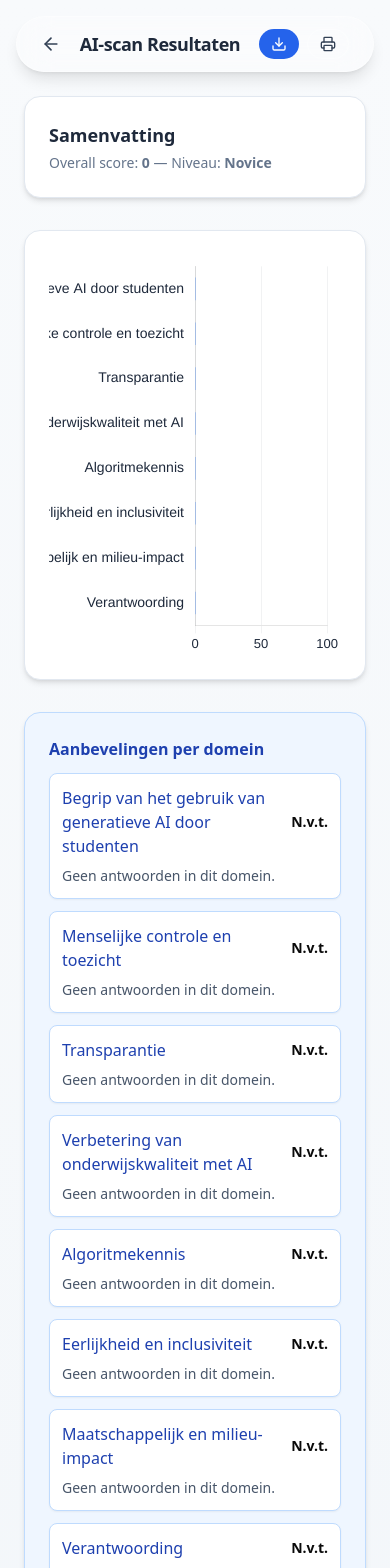
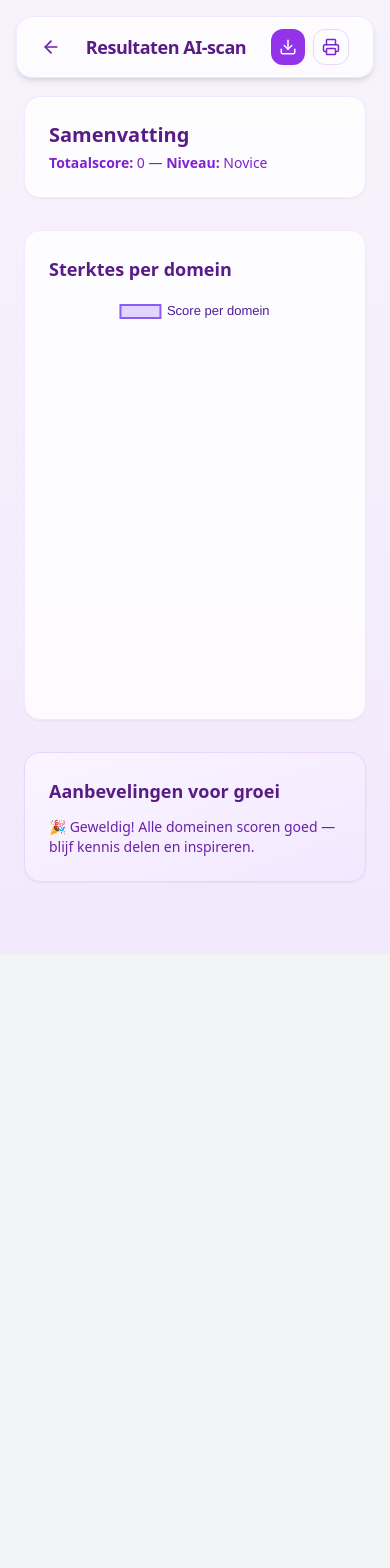
Before and after one commit to mrjimmyscheer/ai-scan-poc, a React (Vite) app: page /results in a window 390 px wide. Shown: the top 1568 px of the page. After the commit the page ends 954 px from the top, so only its background shows below. Built offline with nearby package versions, Linux system fonts and the light colour scheme.

Commit message:
Betere styling o.a. responsive, betere pdf, betere results met ai advies en ai hulp etc

```diff
--- a/src/pages/ResultPage.jsx
+++ b/src/pages/ResultPage.jsx
@@ -1,22 +1,20 @@
 import React, { useEffect, useRef, useState } from "react";
 import {
-  Chart,
-  BarElement,
-  CategoryScale,
-  LinearScale,
-  Title,
+  Chart as ChartJS,
+  RadialLinearScale,
+  PointElement,
+  LineElement,
+  Filler,
   Tooltip,
   Legend,
 } from "chart.js";
-import { Bar } from "react-chartjs-2";
-import html2canvas from "html2canvas";
+import { Radar } from "react-chartjs-2";
 import jsPDF from "jspdf";
 import { ArrowLeft, Download, Printer } from "lucide-react";
 import { computeDomainScores } from "../utils/scoring";
-import HeatmapTable from "../components/HeatmapTable";
 import surveyJson from "../survey_nl_cleaned.json";
 
-Chart.register(BarElement, CategoryScale, LinearScale, Title, Tooltip, Legend);
+ChartJS.register(RadialLinearScale, PointElement, LineElement, Filler, Tooltip, Legend);
 
 const STORAGE_KEY_PREFIX = "ai-scan-session-";
 
@@ -49,51 +47,138 @@ function loadLastSavedSession() {
   }
 }
 
-function makeBarOptions() {
-  return {
-    indexAxis: "y",
-    responsive: true,
-    maintainAspectRatio: false,
-    scales: {
-      x: {
-        max: 100,
-        ticks: { color: "#1e293b", font: { size: 13 } },
-        grid: { color: "rgba(30,41,59,0.06)" },
+function getRecommendation(score, title) {
+  if (score === null) return null;
+
+  const s = score;
+  const t = title.toLowerCase();
+
+  const pick = (arr) => arr[Math.floor(Math.random() * arr.length)];
+
+  const domainAdvice = {
+    "begrip van het gebruik van generatieve ai door studenten": { // <-- Temporary, kun je altijd aanpassen, chatgpt heeft dit gegenereerd, maar lijkt oke?
+      low: [
+        "Volg een korte workshop over AI-gebruik door studenten en bespreek voorbeelden van verantwoord gebruik in jouw les.",
+        "Lees meer over AI-geletterdheid bij studenten: https://www.surf.nl/ai-in-het-onderwijs",
+        "Ontwerp een mini-les waarin studenten reflecteren op hun eigen AI-gebruik.",
+      ],
+      mid: [
+        "Integreer AI-ethiek in opdrachten. Laat studenten bespreken hoe AI hun leerproces beïnvloedt.",
+        "Gebruik tools zoals ChatGPT als voorbeeld, en bespreek de voor- en nadelen in kleine groepen.",
+      ],
+      high: [
+        "Je begeleidt studenten al goed! Overweeg om jouw aanpak te delen met collega’s via een workshop of artikel.",
+        "Organiseer een studentendialoog over verantwoord AI-gebruik om bewustwording te vergroten.",
+      ],
     },
-      y: {
-        ticks: { color: "#1e293b", font: { size: 14 } },
-        grid: { display: false },
+
+    "menselijke controle en toezicht": {
+      low: [
+        "Leer meer over ‘human-in-the-loop’-principes. Zie: https://www.ibm.com/blogs/research/2020/11/human-in-the-loop-ai/",
+        "Oefen met het valideren van AI-output — bijvoorbeeld door AI-resultaten te vergelijken met menselijke beoordelingen.",
+      ],
+      mid: [
+        "Maak AI-toezicht onderdeel van je workflow. Plan vaste momenten om AI-output te checken.",
+        "Gebruik voorbeelden uit je onderwijspraktijk om te bespreken waar menselijke controle essentieel is.",
+      ],
+      high: [
+        "Fantastisch! Je past menselijke controle goed toe. Deel je werkwijze in je team en inspireer anderen.",
+      ],
     },
+
+    transparantie: {
+      low: [
+        "Volg een microlearning over uitlegbaarheid van AI: https://teachingai.eu/",
+        "Probeer AI-beslissingen in je eigen woorden uit te leggen — dat helpt studenten begrijpen hoe AI werkt.",
+      ],
+      mid: [
+        "Ontwikkel een korte oefening waarin studenten uitleggen waarom een AI-tool iets ‘vindt’.",
+        "Gebruik tools met ‘explain’ functies (zoals Copilot of Grammarly) om transparantie te demonstreren.",
+      ],
+      high: [
+        "Top! Je stimuleert AI-transparantie. Deel je uitlegvoorbeelden met collega’s als best practice.",
+      ],
     },
-    plugins: {
-      legend: { display: false },
-      tooltip: { enabled: true },
-      title: { display: false },
+
+    "verbetering van onderwijskwaliteit met ai": {
+      low: [
+        "Bekijk een webinar over AI in onderwijsinnovatie: https://www.surf.nl/webinar-ai-in-het-onderwijs",
+        "Start met een kleine AI-toepassing, zoals automatische feedback of samenvattingstools.",
+      ],
+      mid: [
+        "Gebruik AI voor differentiatie of leerondersteuning — probeer tools zoals ChatGPT of EduGPT met duidelijke instructies.",
+        "Werk samen met collega’s om AI te gebruiken bij reflectie of peer feedback.",
+      ],
+      high: [
+        "Knap werk! Jij benut AI al effectief. Denk na over het ontwikkelen van een best practice of training voor je team.",
+      ],
+    },
+
+    algoritmekennis: {
+      low: [
+        "Bekijk de gratis cursus ‘Elements of AI’: https://www.elementsofai.com/nl/",
+        "Leer over hoe algoritmes werken via korte video’s van AI Campus NL.",
+      ],
+      mid: [
+        "Verdiep je in termen als ‘dataset’, ‘bias’, en ‘parameter’. Dit versterkt je algoritmebegrip.",
+        "Bespreek met collega’s hoe AI-modellen beslissingen nemen — leer van elkaars inzichten.",
+      ],
+      high: [
+        "Geweldig! Jij begrijpt hoe algoritmes werken. Overweeg een lezing of training te geven voor collega’s.",
+      ],
+    },
+
+    "eerlijkheid en inclusiviteit": {
+      low: [
+        "Lees meer over bias in AI: https://teachingai.eu/resources/bias",
+        "Evalueer AI-tools op inclusiviteit — laat studenten voorbeelden zoeken van niet-neutrale output.",
+      ],
+      mid: [
+        "Organiseer een gesprek over gelijke kansen bij AI-gebruik in het onderwijs.",
+        "Gebruik scenario’s om te laten zien hoe AI per ongeluk oneerlijk kan zijn.",
+      ],
+      high: [
+        "Geweldig dat je aandacht hebt voor inclusiviteit! Blijf AI kritisch bekijken en inspireer anderen.",
+      ],
+    },
+
+    "maatschappelijk en milieu-impact": {
+      low: [
+        "Onderzoek de ecologische voetafdruk van AI via: https://aiandclimate.org/",
+        "Bespreek met studenten hoe AI invloed heeft op banen en duurzaamheid.",
+      ],
+      mid: [
+        "Vergelijk de maatschappelijke voor- en nadelen van AI in je vakgebied.",
+        "Stimuleer studenten om kritisch na te denken over AI-ethiek en duurzaamheid.",
+      ],
+      high: [
+        "Prima werk! Je betrekt maatschappelijke thema’s actief bij AI-gebruik. Blijf dat uitdragen.",
+      ],
+    },
+
+    verantwoording: {
+      low: [
+        "Maak een simpel reflectieverslag over hoe AI je onderwijs beïnvloedt.",
+        "Plan een overleg met je team over gezamenlijke verantwoording en reflectie op AI-gebruik.",
+      ],
+      mid: [
+        "Gebruik een logboek of checklist om AI-toepassingen te evalueren.",
+        "Evalueer de impact van AI op leeruitkomsten en deel die inzichten met collega’s.",
+      ],
+      high: [
+        "Top! Je reflecteert en verantwoordt actief. Overweeg om jouw evaluatiemethode te publiceren of te delen.",
+      ],
     },
   };
+
+  const domain = domainAdvice[t];
+  if (!domain) return null;
+
+  if (s < 40) return pick(domain.low);
+  if (s < 70) return pick(domain.mid);
+  if (s >= 90) return `🎉 ${pick(domain.high)} Goed gedaan!`; //<-- laat gebruiker blij zijn vanaf 90 punten per domein.
+  return pick(domain.high);
 }
-
-// async function captureFullElement(el, scale = 3, fitWidth = true) {
-//   const origWidth = el.style.width;
-//   const origHeight = el.style.height;
-
-//   if (fitWidth) {
-//     el.style.width = "1000px";
-//   }
-//   el.style.height = "auto";
-
-//   const canvas = await html2canvas(el, {
-//     scale,
-//     useCORS: true,
-//     backgroundColor: "#ffffff",
-//     scrollY: -window.scrollY,
-//   });
-
-//   el.style.width = origWidth || "";
-//   el.style.height = origHeight || "";
-
-//   return canvas;
-// }
 
 export default function ResultPage({ location }) {
   const incomingState = (location && location.state) || {};
@@ -101,9 +186,7 @@ export default function ResultPage({ location }) {
   const [state, setState] = useState(() =>
     Object.keys(incomingState).length ? incomingState : null
   );
-
-  const barRef = useRef(null);
-  const chartOptions = makeBarOptions();
+  const radarRef = useRef(null);
 
   useEffect(() => {
     if (state) return;
@@ -136,148 +219,255 @@ export default function ResultPage({ location }) {
     (d) => d.title !== "Toestemming voor gegevensgebruik"
   );
 
+  const radarLabels = filteredDomainResults.map((d) => d.title || d.id);
+  const radarScores = filteredDomainResults.map((d) => (d.score === null ? 0 : d.score));
+
+  const radarData = {
+    labels: radarLabels,
+    datasets: [
+      {
+        label: "Score per domein",
+        data: radarScores,
+        backgroundColor: "rgba(139, 92, 246, 0.25)",
+        borderColor: "#8b5cf6",
+        pointBackgroundColor: "#8b5cf6",
+        borderWidth: 2,
+      },
+    ],
+  };
+
+  const radarOptions = {
+    responsive: true,
+    maintainAspectRatio: false,
+    scales: {
+      r: {
+        angleLines: { color: "rgba(139,92,246,0.08)" },
+        grid: { color: "rgba(139,92,246,0.1)" },
+        suggestedMin: 0,
+        suggestedMax: 100,
+        ticks: { stepSize: 20, color: "#6b21a8" },
+        pointLabels: { color: "#4c1d95", font: { size: 12, weight: "500" } },
+      },
+    },
+    plugins: {
+      legend: { labels: { color: "#4c1d95", font: { size: 13, weight: "500" } } },
+    },
+  };
+
   async function downloadPdf() {
     const pdf = new jsPDF({ orientation: "portrait", unit: "mm", format: "a4" });
     const pageW = pdf.internal.pageSize.getWidth();
     const pageH = pdf.internal.pageSize.getHeight();
 
-    pdf.setFillColor(59, 130, 246);
-    pdf.rect(0, 0, pageW, pageH, "F");
+    // --- Voorpagina: modern en strak ---
+    pdf.setFillColor(30, 144, 255); // Blauwe balk
+    pdf.rect(0, 0, pageW, 50, "F");
+    pdf.setFont("helvetica", "bold");
     pdf.setTextColor(255, 255, 255);
     pdf.setFontSize(28);
-    pdf.setFont("helvetica", "bold");
-    pdf.text("AI Maturity Scan", pageW / 2, pageH / 2 - 20, { align: "center" });
+    pdf.text("AI Maturity Scan", pageW / 2, 30, { align: "center" });
+
     pdf.setFontSize(14);
+    pdf.setTextColor(50, 50, 50);
     pdf.setFont("helvetica", "normal");
-    pdf.text("Raport van: https://websiteurl.com/", pageW / 2, pageH / 2 + 10, { align: "center" });
-    pdf.text(`Date: ${new Date().toLocaleDateString()}`, pageW / 2, pageH / 2 + 20, { align: "center" });
+    pdf.text(`Datum: ${new Date().toLocaleDateString()}`, pageW / 2, 60, { align: "center" });
 
-    const chartInstance = barRef.current?.chart;
+    // Subtiele lijn onder header
+    pdf.setDrawColor(30, 144, 255);
+    pdf.setLineWidth(1);
+    pdf.line(10, 65, pageW - 10, 65);
+
+    // --- Radar chart + adviezen op pagina 2 ---
+    pdf.addPage();
+    let currentPage = 2;
+    let y = 20;
+
+    // Radar chart toevoegen
+    const chartInstance = radarRef.current;
     if (chartInstance) {
-      const chartCanvas = chartInstance.toBase64Image();
-      const chartWidthMM = pageW - 20;
-      const chartHeightMM = (chartInstance.height / chartInstance.width) * chartWidthMM;
+      const chartCanvas = chartInstance.canvas;
+      const ctx = chartCanvas.getContext("2d");
+      ctx.save();
+      ctx.globalCompositeOperation = "destination-over";
+      ctx.fillStyle = "#ffffff"; // wit
+      ctx.fillRect(0, 0, chartCanvas.width, chartCanvas.height);
+      ctx.restore();
 
-      pdf.addPage();
-      pdf.addImage(chartCanvas, "PNG", 10, 10, chartWidthMM, chartHeightMM);
-      pdf.setFontSize(9);
-      pdf.setTextColor(100);
-      pdf.text("© itsjimmys 2025", pageW - 40, pageH - 10);
+      const imgData = chartCanvas.toDataURL("image/jpeg", 0.8);
+      const chartWidthMM = pageW - 40;
+      const chartHeightMM = (chartCanvas.height / chartCanvas.width) * chartWidthMM;
+      pdf.addImage(imgData, "JPEG", 20, y, chartWidthMM, chartHeightMM);
+      y += chartHeightMM + 10;
     }
 
-    const heatEl = document.getElementById("analysis-and-heatmap");
-    if (heatEl) {
-      const canvas = await html2canvas(heatEl, {
-        scale: 2,
-        useCORS: true,
-        backgroundColor: "#ffffff",
-        scrollX: -heatEl.scrollLeft,
+    // Adviezen sectie
+    const adviezen = filteredDomainResults
+      .filter((d) => d.score < 70 && d.score !== null)
+      .map((d) => ({
+        title: d.title,
+        score: d.score,
+        advies: getRecommendation(d.score, d.title),
+      }));
+
+    if (adviezen.length) {
+      pdf.setFontSize(16);
+      pdf.setFont("helvetica", "bold");
+      pdf.text("Aanbevelingen per domein", 10, y);
+      y += 10;
+      pdf.setFontSize(12);
+      pdf.setFont("helvetica", "normal");
+
+      adviezen.forEach((d) => {
+        const textLines = pdf.splitTextToSize(d.advies, pageW - 20);
+
+        if (y + textLines.length * 6 + 14 > pageH - 20) {
+          addFooter(pdf, currentPage, pageW, pageH);
+          pdf.addPage();
+          currentPage++;
+          y = 20;
+        }
+
+        pdf.setFont("helvetica", "bold");
+        pdf.text(`${d.title} — Score: ${d.score}`, 10, y);
+        y += 7;
+        pdf.setFont("helvetica", "normal");
+        pdf.text(textLines, 10, y);
+        y += textLines.length * 6 + 4;
       });
 
-      const pxToMm = (px) => (px * 25.4) / 96;
-      const wmm = pxToMm(canvas.width);
-      const hmm = pxToMm(canvas.height);
-      const ratio = Math.min(pageW / wmm, pageH / hmm);
-      const drawW = wmm * ratio;
-      const drawH = hmm * ratio;
-
-      pdf.addPage();
-      pdf.addImage(canvas.toDataURL("image/png"), "PNG", (pageW - drawW) / 2, 10, drawW, drawH - 10);
-      pdf.setFontSize(9);
-      pdf.setTextColor(100);
-      pdf.text("© itsjimmys 2025", pageW - 40, pageH - 10);
+      // Footer laatste pagina
+      addFooter(pdf, currentPage, pageW, pageH);
     }
 
     pdf.save(`AI-scan_resultaten_${new Date().toISOString().slice(0, 10)}.pdf`);
   }
 
-  const chartLabels = filteredDomainResults.map((d) => d.title || d.id);
-  const chartDataValues = filteredDomainResults.map((d) => (d.score === null ? 0 : d.score));
-  const barData = {
-    labels: chartLabels,
-    datasets: [
-      {
-        label: "Score",
-        data: chartDataValues,
-        borderRadius: 8,
-        barThickness: 22,
-        backgroundColor: "#3b82f6",
-      },
-    ],
-  };
+  function addFooter(pdf, pageNumber, pageW, pageH) {
+    pdf.setFontSize(10);
+    pdf.setTextColor(100);
+    pdf.setFont("helvetica", "normal");
+    pdf.text("© 2025", 10, pageH - 10); //<-- COPYRIGHT AANPASSEN OF VERWIJDEREN INDIEN NODIG!!!!!!!!!!
+    if (pageNumber > 1) {
+      pdf.text(`${pageNumber}`, pageW - 10, pageH - 10, { align: "right" });
+    }
+  }
 
   return (
-    <div className="min-h-screen bg-gradient-to-b from-slate-50 to-slate-100 flex flex-col pb-12">
-      <div className="fixed top-4 left-1/2 transform -translate-x-1/2 z-50 w-full max-w-3xl px-4">
-        <div className="flex items-center justify-between rounded-full bg-white/30 backdrop-blur-lg shadow-lg border border-white/40 px-6 py-3">
-          <button onClick={() => window.history.back()} className="flex items-center text-slate-700 hover:text-slate-900 transition">
+  <div className="min-h-screen bg-gradient-to-b from-[#f7f3fb] to-[#f2e9fc] flex flex-col pb-12 print:bg-white print:text-black">
+    {/* Header */}
+    <header className="fixed top-4 left-1/2 transform -translate-x-1/2 z-50 w-full max-w-4xl px-4 print:hidden">
+      <div className="flex items-center justify-between rounded-2xl bg-white/70 backdrop-blur-md shadow-md border border-purple-100 px-6 py-3">
+        <button
+          onClick={() => window.history.back()}
+          className="flex items-center text-purple-800 hover:text-purple-950 transition"
+        >
           <ArrowLeft size={20} />
         </button>
-          <h1 className="font-semibold text-slate-800 text-lg tracking-tight">AI-scan Resultaten</h1>
+        <h1 className="font-semibold text-purple-900 text-lg tracking-tight">
+          Resultaten AI-scan
+        </h1>
         <div className="flex gap-2">
-            <button className="flex items-center gap-1.5 px-3 py-1.5 rounded-full bg-blue-600 text-white hover:bg-blue-500 transition" onClick={downloadPdf}>
-              <Download size={16} />
+          <button
+            className="flex items-center justify-center p-2 rounded-xl bg-purple-600 text-white hover:bg-purple-500 transition"
+            onClick={downloadPdf}
+          >
+            <Download size={18} />
           </button>
-            <button className="flex items-center gap-1.5 px-3 py-1.5 rounded-full border border-white/40 text-slate-700 hover:bg-white/20 transition" onClick={() => window.print()}>
-              <Printer size={16} />
+          <button
+            className="flex items-center justify-center p-2 rounded-xl border border-purple-200 text-purple-700 hover:bg-purple-100 transition"
+            onClick={() => window.print()}
+          >
+            <Printer size={18} />
           </button>
         </div>
       </div>
-      </div>
+    </header>
 
-      <main className="flex-1 max-w-6xl mx-auto w-full p-6 space-y-8 pt-24">
+    <main className="flex-1 max-w-5xl mx-auto w-full p-6 space-y-8 pt-24">
       {isLoading ? (
-          <div className="p-6 min-h-[60vh] flex items-center justify-center text-slate-600 text-lg">
+        <div className="p-6 min-h-[60vh] flex items-center justify-center text-purple-600 text-lg">
           Laden…
         </div>
       ) : (
         <>
-            <section id="result-summary" className="p-6 rounded-2xl bg-white shadow-md border border-slate-200">
-              <h2 className="text-lg font-bold text-slate-800">Samenvatting</h2>
-              <p className="text-sm text-slate-500 mt-1">
-                Overall score: <span className="font-semibold">{result.overall}</span> — Niveau: <span className="font-semibold">{result.level}</span>
+          {/* Samenvatting */}
+          <section className="p-6 rounded-2xl bg-white/80 backdrop-blur-sm border border-purple-100 shadow-sm">
+            <h2 className="text-xl font-semibold text-purple-900 mb-1">Samenvatting</h2>
+            <p className="text-sm text-purple-700">
+              <span className="font-semibold">Totaalscore:</span> {result.overall} —{" "}
+              <span className="font-semibold">Niveau:</span> {result.level}
             </p>
             {loadedFromStorage && (
-                <div className="text-xs mt-2 text-amber-600">Geadviseerd: geladen uit je laatst opgeslagen sessie</div>
+              <div className="text-xs mt-2 text-amber-600">
+                (Resultaten geladen uit je laatst opgeslagen sessie)
+              </div>
             )}
           </section>
 
-            <section id="result-chart" className="p-6 rounded-2xl bg-white shadow-md border border-slate-200">
-              <div className="w-full overflow-x-auto">
-                <div style={{ height: Math.max(300, filteredDomainResults.length * 50) }}>
-                  <Bar ref={barRef} data={barData} options={chartOptions} />
-                </div>
+          {/* Radar Chart */}
+          <section className="p-6 rounded-2xl bg-white/80 backdrop-blur-sm border border-purple-100 shadow-sm">
+            <h3 className="text-lg font-semibold mb-3 text-purple-900">
+              Sterktes per domein
+            </h3>
+            <div className="w-full h-[400px] sm:h-[500px] md:h-[550px]">
+              <Radar ref={radarRef} data={radarData} options={radarOptions} />
             </div>
           </section>
 
-            <section id="analysis-and-heatmap" className="space-y-8">
-              <div className="w-full p-6 rounded-2xl bg-blue-50 shadow-md border border-blue-200">
-                <h3 className="font-semibold mb-3 text-blue-800">Aanbevelingen per domein</h3>
+          {/* Adviezen */}
+          <section className="space-y-4">
+            <div className="w-full p-6 rounded-2xl bg-gradient-to-br from-purple-50 to-purple-100 border border-purple-200 shadow-sm print:bg-white print:border-gray-200">
+              <h3 className="text-lg font-semibold mb-3 text-purple-900 print:text-black">
+                Aanbevelingen voor groei
+              </h3>
               <div className="space-y-3">
-                  {filteredDomainResults.map((d) => (
-                    <div key={d.id} className="p-3 rounded-lg border border-blue-200 bg-white shadow-sm">
-                      <div className="flex justify-between items-center">
-                        <div className="font-medium text-blue-800">{d.title}</div>
-                        <div className="text-sm font-bold">{d.score === null ? "N.v.t." : d.score}</div>
+                {filteredDomainResults
+                  .filter((d) => d.score < 70 && d.score !== null)
+                  .map((d) => {
+                    const advies = getRecommendation(d.score, d.title);
+
+                    const chatPrompt = encodeURIComponent(
+                      `Ik heb AI Maturity test gedaan en kreeg een lage score ${d.score}/100 op het domein "${d.title}". Het advies is: "${advies}". Help me een concreet actieplan te maken om dit doel te bereiken, stap voor stap. Ik wil er niet al te lang over doen.`
+                    );
+                    const chatLink = `https://chat.openai.com/?model=gpt-4o&q=${chatPrompt}`;
+
+                    return (
+                      <div
+                        key={d.id}
+                        className="p-4 rounded-xl border border-purple-200 bg-white/90 backdrop-blur-sm shadow-sm hover:shadow-md transition print:shadow-none"
+                      >
+                        <div className="flex justify-between items-center mb-1">
+                          <div className="font-medium text-purple-800 print:text-black">
+                            {d.title}
                           </div>
-                      <div className="mt-2 text-sm text-slate-600">
-                        {d.score === null
-                          ? "Geen antwoorden in dit domein."
-                          : d.score < 50
-                          ? "Actie: Plan een korte praktische training en maak concrete rubrics."
-                          : d.score < 70
-                          ? "Actie: Verspreid best practices en organiseer intervisie binnen de vakgroep."
-                          : "Actie: Verdiep met advanced use-cases en deel voorbeelden breed binnen de opleiding."}
+                          <div className="text-sm font-bold text-purple-700 print:text-black">
+                            {d.score}
                           </div>
                         </div>
-                  ))}
+                        <div className="mt-1 text-sm text-purple-700 print:text-black whitespace-pre-line">
+                          {advies}
+                        </div>
+
+                        <div className="mt-3 print:hidden">
+                          <a
+                            href={chatLink}
+                            target="_blank"
+                            rel="noopener noreferrer"
+                            className="inline-flex items-center gap-1 px-3 py-1.5 rounded-full bg-purple-600 text-white text-sm hover:bg-purple-500 transition"
+                          >
+                            💬 Werk dit uit met ChatGPT
+                          </a>
                         </div>
                       </div>
-
-              <div className="w-full p-6 rounded-2xl bg-white shadow-md border border-slate-200">
-                <h3 className="font-semibold mb-3 text-slate-800">Gedetailleerde resultaten</h3>
-                <div className="text-sm text-slate-700 overflow-x-auto">
-                  <HeatmapTable domainResults={filteredDomainResults} />
+                    );
+                  })}
+                {filteredDomainResults.every(
+                  (d) => d.score >= 70 || d.score === null
+                ) && (
+                  <div className="text-purple-800 text-sm">
+                    🎉 Geweldig! Alle domeinen scoren goed — blijf kennis delen en inspireren.
+                  </div>
+                )}
               </div>
             </div>
           </section>
--- a/src/pages/ScanPage.jsx
+++ b/src/pages/ScanPage.jsx
@@ -80,7 +80,6 @@ function Modal({ show, title, children, onClose, actions }) {
 }
 
 export default function ScanPage() {
-  // Flatten questions
   const domains = surveyJson.domains || [];
   const questions = domains.flatMap(d =>
     (d.questions || []).map(q => ({ ...q, domainId: d.id, domainTitle: d.title }))
@@ -104,7 +103,7 @@ export default function ScanPage() {
     setTimeout(() => setToast({ show: false, message: "" }), 3000);
   };
 
-  // Load or create session
+  // session maken of laden
   useEffect(() => {
     const savedSessions = Object.keys(localStorage).filter(k => k.startsWith(STORAGE_KEY_PREFIX));
     if (savedSessions.length) {
@@ -339,7 +338,7 @@ export default function ScanPage() {
     </div>
 
     {/* Tip */}
-    <div className="text-sm text-indigo-200 text-center flex-1 px-2">
+    <div className="text-sm text-indigo-200 text-center flex-1 px-2"> {/* <-- kunnen we altijd verwijderen */}
       Tip: kies het antwoord dat het meest van toepassing is.
     </div>
 
```
Also changed, not shown: src/pages/LandingPage.jsx (+3 -12 lines). Lines whose indentation alone changed are shown as unchanged.
